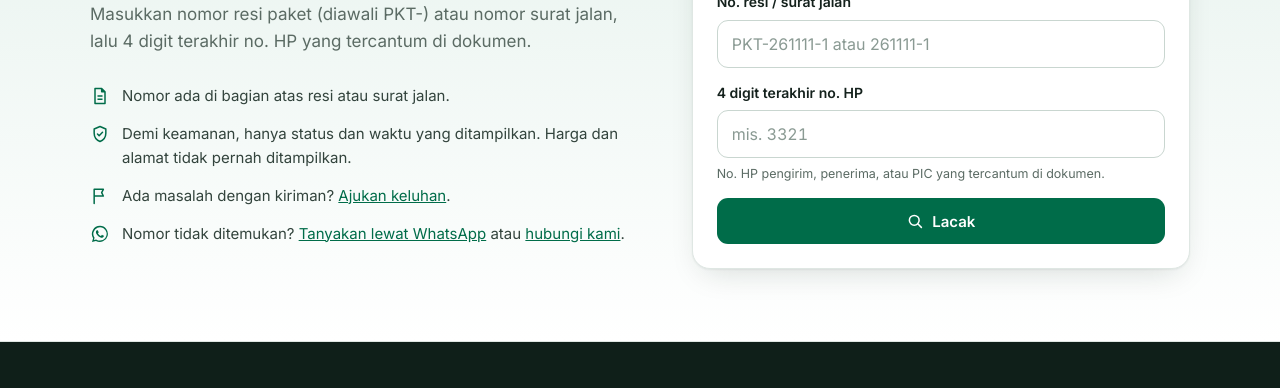
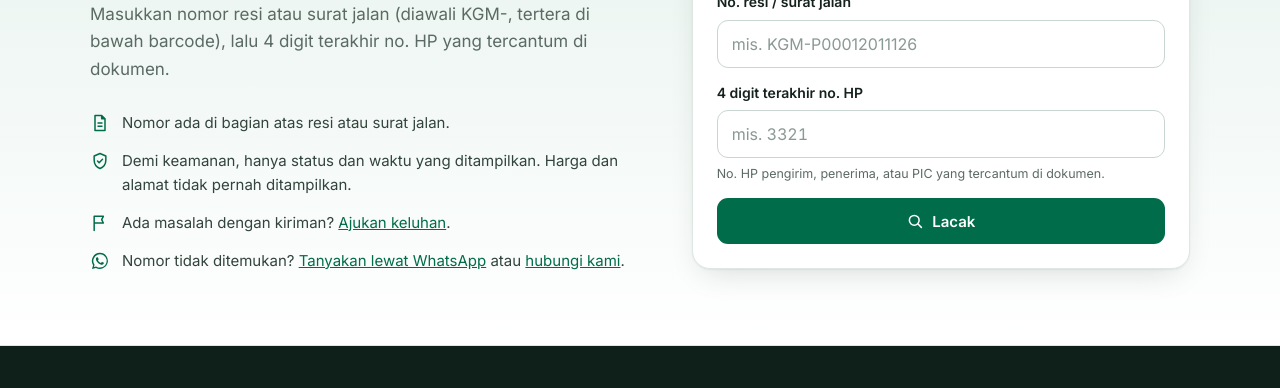
Before and after one commit to yogendc/kagumi-web, a plain HTML site: page lacak.html in a window 1280 px wide. Shown: the part 225-613 px from the top of the page. Drawn offline with Linux system fonts and the light colour scheme; no server answers.

Commit message:
Versi 4.6

```diff
--- a/lacak.html
+++ b/lacak.html
@@ -63,7 +63,7 @@
     <div>
       <p class="eyebrow">Cek resi</p>
       <h1>Pantau status kiriman Anda</h1>
-      <p class="lead">Masukkan nomor resi paket (diawali PKT-) atau nomor surat jalan, lalu 4 digit terakhir no. HP yang tercantum di dokumen.</p>
+      <p class="lead">Masukkan nomor resi atau surat jalan (diawali KGM-, tertera di bawah barcode), lalu 4 digit terakhir no. HP yang tercantum di dokumen.</p>
       <ul class="tips">
         <li><svg><use href="#i-doc"/></svg><span>Nomor ada di bagian atas resi atau surat jalan.</span></li>
         <li><svg><use href="#i-shield"/></svg><span>Demi keamanan, hanya status dan waktu yang ditampilkan. Harga dan alamat tidak pernah ditampilkan.</span></li>
@@ -82,7 +82,7 @@
   <form id="trackForm" novalidate>
     <label class="fld">
       <span>No. resi / surat jalan</span>
-      <input id="tNo" name="no" autocomplete="off" autocapitalize="characters" spellcheck="false" placeholder="PKT-261111-1 atau 261111-1" maxlength="30" required>
+      <input id="tNo" name="no" autocomplete="off" autocapitalize="characters" spellcheck="false" placeholder="mis. KGM-P00012011126" maxlength="30" required>
     </label>
     <label class="fld">
       <span>4 digit terakhir no. HP</span>
```
Also changed, not shown: index.html (+1 -1 lines), keluhan.html (+1 -1 lines), 1 other file.
